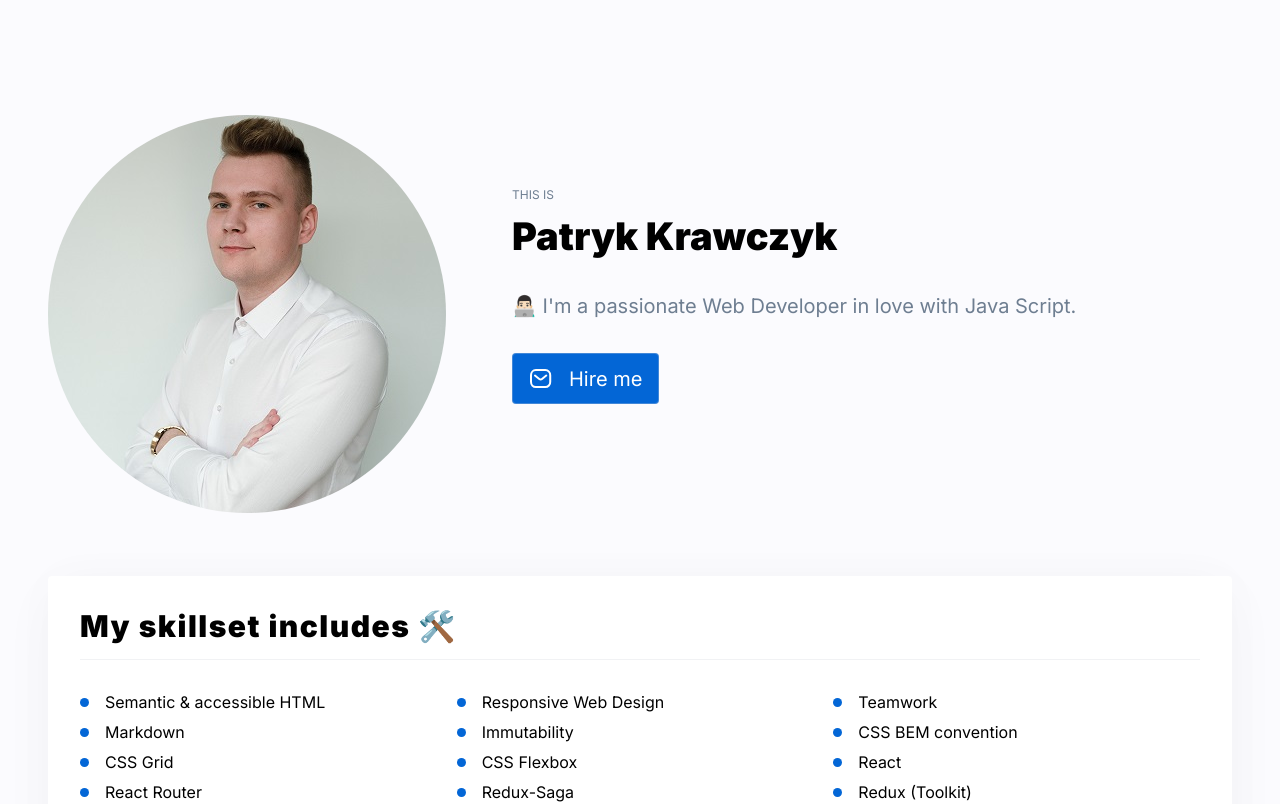
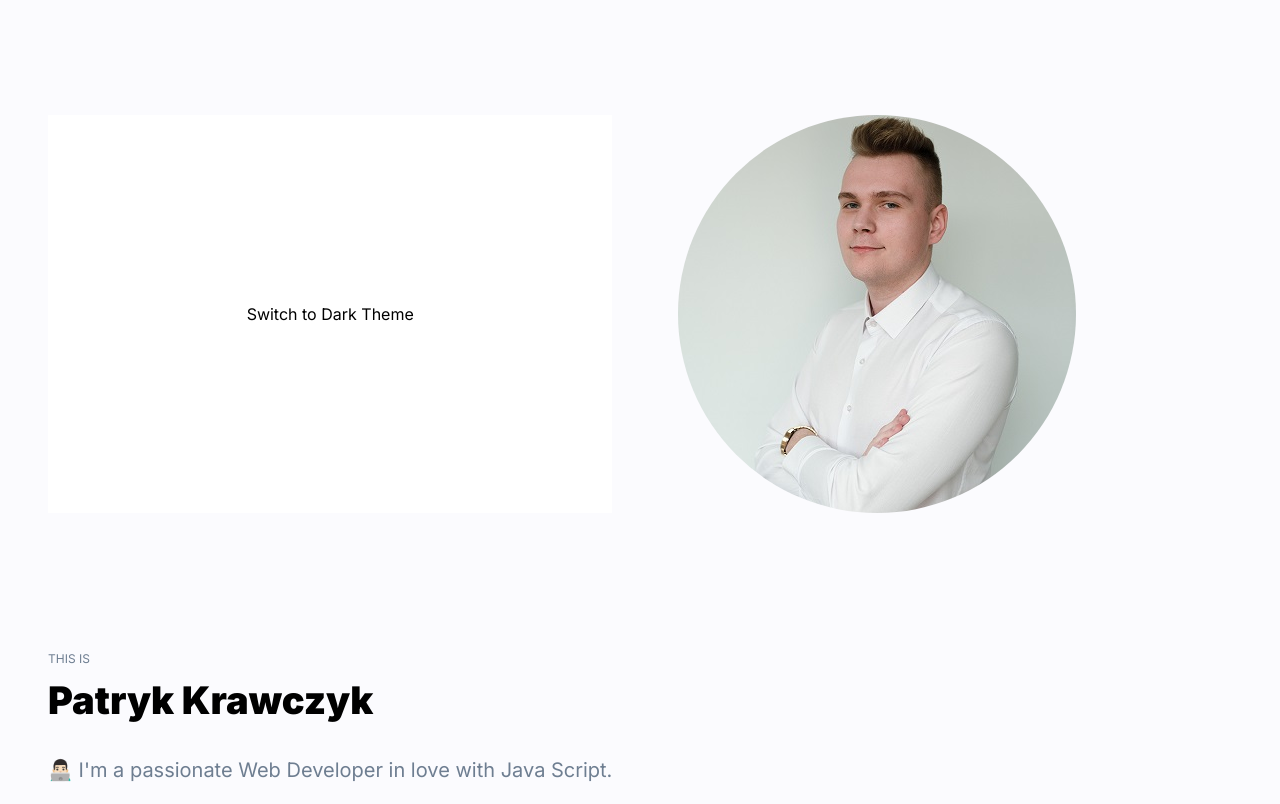
Before and after one commit to Patryk0408/homepage-react, a React (Create React App) app: page / in a window 1280 px wide. Shown: the top 804 px of the page. Built offline with nearby package versions, Linux system fonts and the light colour scheme; no server answers.

Commit message:
Added button to change theme

```diff
--- a/src/Homepage/Github/styled.js
+++ b/src/Homepage/Github/styled.js
@@ -102,6 +102,7 @@ export const LinkToGh = styled.span`
 export const LinkGh = styled.a`
 	color: ${({ theme }) => theme.color.cornflowerBlue};
 	word-break: break-all;
+	margin-bottom: 8px;
 	&:focus {
 		color: var(--Main-blue-LM, #0366d6);
 	}
@@ -117,11 +118,14 @@ export const Description = styled.span`
 	font-weight: 400;
 	line-height: normal;
 	letter-spacing: 0.7px;
+	word-break: break-word;
+	margin-bottom: 16px;
 
 	@media (min-width: ${({ theme }) => theme.breakpoint.tablet}) {
 		font-size: 18px;
 		line-height: 140%;
 		letter-spacing: 0.9px;
+		margin-bottom: 24px;
 	}
 `
 
--- /dev/null
+++ b/src/Homepage/ThemeContext.js
@@ -0,0 +1,17 @@
+import React, { createContext, useContext, useState } from 'react'
+
+const ThemeContext = createContext()
+
+export const useTheme = () => {
+	return useContext(ThemeContext)
+}
+
+export const ThemeProvider = ({ children }) => {
+	const [darkMode, setDarkMode] = useState(false)
+
+	const toggleTheme = () => {
+		setDarkMode(!darkMode)
+	}
+
+	return <ThemeContext.Provider value={{ darkMode, toggleTheme }}>{children}</ThemeContext.Provider>
+}
--- a/src/Homepage/Tile/index.js
+++ b/src/Homepage/Tile/index.js
@@ -1,10 +1,16 @@
-import { Wrapper, MyPhoto, Description, Title, Paragraph, Span, Link } from './styled'
+import { Wrapper, MyPhoto, Description, Title, Paragraph, Span, Link, ToggleButton } from './styled'
 import myImage from '../img/patryk-k.jpg'
 import { ReactComponent as MailIcon } from '../img/Message.svg'
+import { useTheme } from '../ThemeContext'
 
 const Tile = ({ name }) => {
+	const { darkMode, toggleTheme } = useTheme()
+
 	return (
 		<Wrapper>
+			<ToggleButton darkMode={darkMode} onClick={toggleTheme}>
+				{darkMode ? 'Switch to Light Theme' : 'Switch to Dark Theme'}
+			</ToggleButton>
 			<MyPhoto src={myImage} alt='Patryk Krawczyk' height='398' width='398' />
 			<Description>
 				<Span>This is</Span>
--- a/src/Homepage/Tile/styled.js
+++ b/src/Homepage/Tile/styled.js
@@ -79,3 +79,11 @@ export const Link = styled.a`
 		font-size: 20px;
 	}
 `
+
+export const ToggleButton = styled.button`
+	background-color: ${props => (props.darkMode ? 'black' : 'white')};
+	color: ${props => (props.darkMode ? 'white' : 'black')};
+	border: none;
+	padding: 10px 20px;
+	cursor: pointer;
+`
--- a/src/index.js
+++ b/src/index.js
@@ -8,6 +8,7 @@ import { Provider } from 'react-redux'
 import { configureStore } from '@reduxjs/toolkit'
 import homepageReducer from './Homepage/homepageSlice'
 import { createRoot } from 'react-dom/client'
+import { ThemeProvider as ThemeContextProvider } from './Homepage/ThemeContext'
 
 const store = configureStore({
 	reducer: {
@@ -20,8 +21,10 @@ root.render(
 	<React.StrictMode>
 		<Provider store={store}>
 			<ThemeProvider theme={theme}>
-				<GlobalStyle />
-				<App />
+				<ThemeContextProvider>
+					<GlobalStyle />
+					<App />
+				</ThemeContextProvider>
 			</ThemeProvider>
 		</Provider>
 	</React.StrictMode>
--- a/src/theme.js
+++ b/src/theme.js
@@ -4,6 +4,7 @@ export const theme = {
 		cornflowerBlue: '#0366D6',
 		white: '#FFFFFF',
 		mineShaft: '#252525',
+		black: '#000000',
 	},
 	breakpoint: {
 		tablet: '767px',
```
